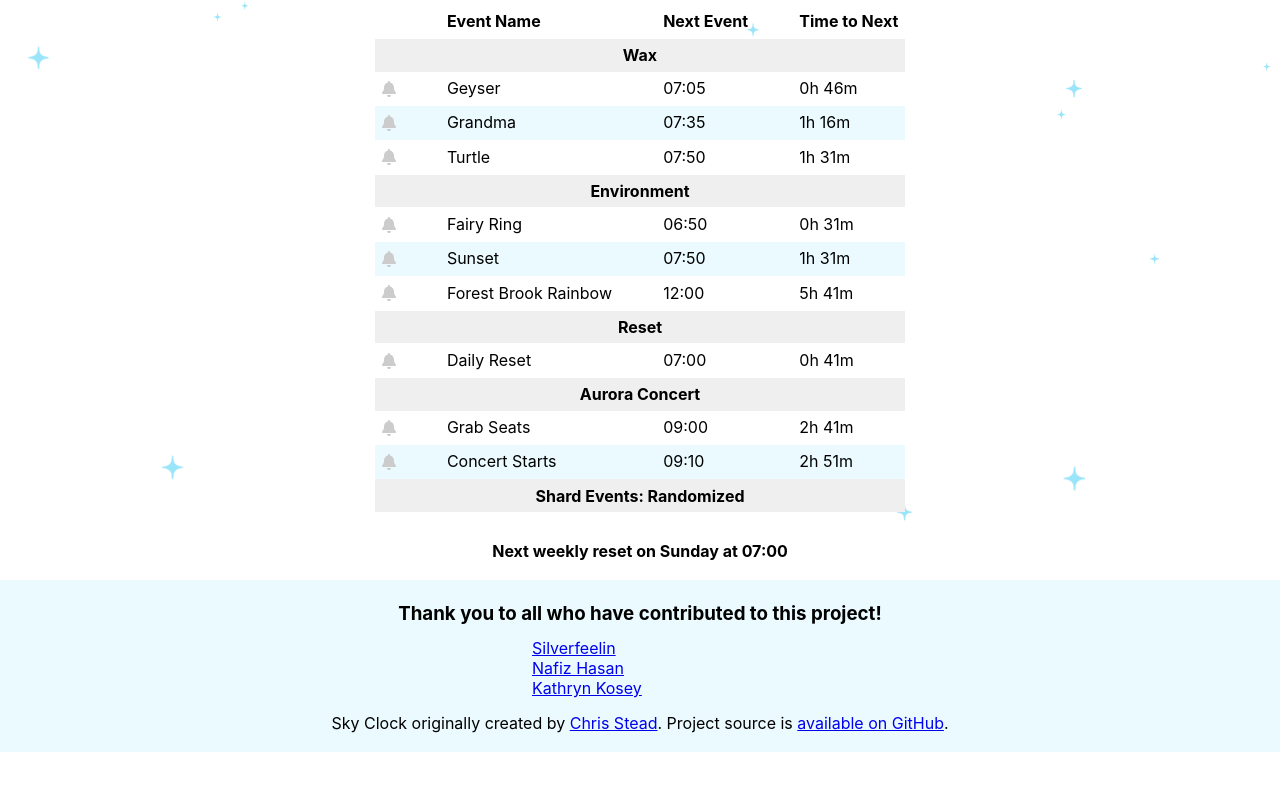
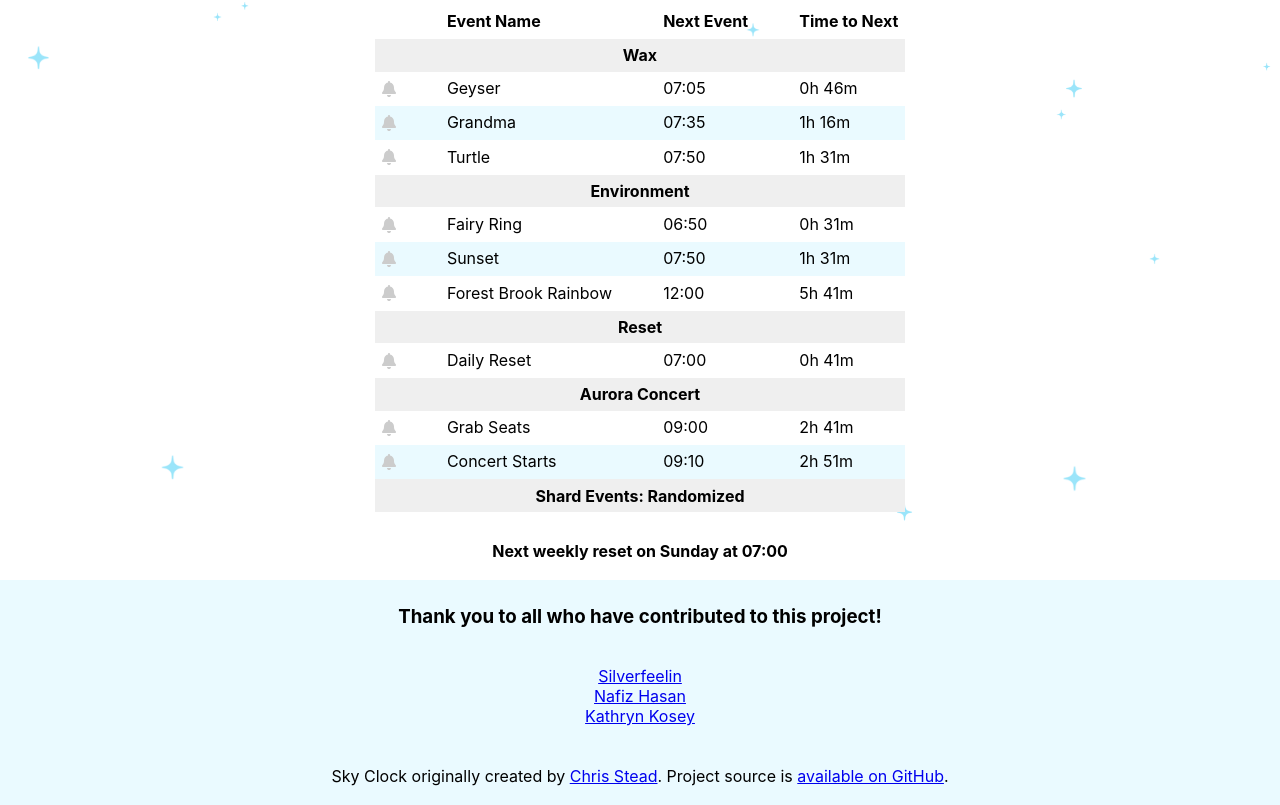
Before and after one commit to cmstead/sky-clock, a React (Create React App) app: page / in a window 1280 px wide. Shown: the part 267-1072 px from the top of the page. Before the commit the page ends 1019 px from the top, so only its background shows below. Built offline with nearby package versions, Linux system fonts and the light colour scheme.

Commit message:
css adjustments to contributors list

```diff
--- a/src/components/contributor/contributors.css
+++ b/src/components/contributor/contributors.css
@@ -1,5 +1,5 @@
 h3 {
-    line-height: .6em;
+    line-height: 1em;
 }
 
 #contributors {
@@ -13,14 +13,18 @@ h3 {
 }
 
 #contributors ul {
-    display: block;
+    display: inline;
     width: 40%;
     margin: 0 auto;
     padding-bottom: .9em;
-    text-align: left;
+    text-align: center;
 }
 
 #contributors ul li {
     list-style: none;
-    margin-left: 8em;
+    margin-left: auto;
 }
+
+#contributors div {
+    margin-top: 2.5em;
+}
```
